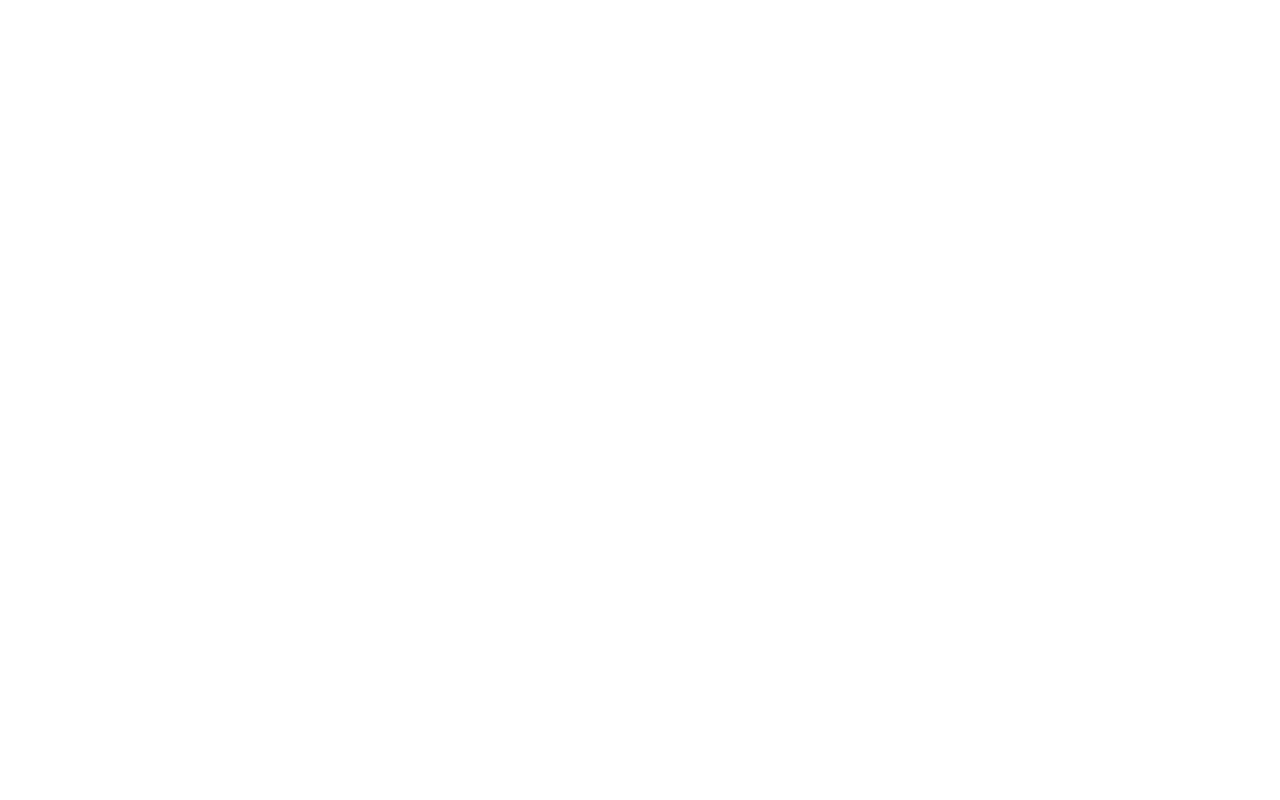
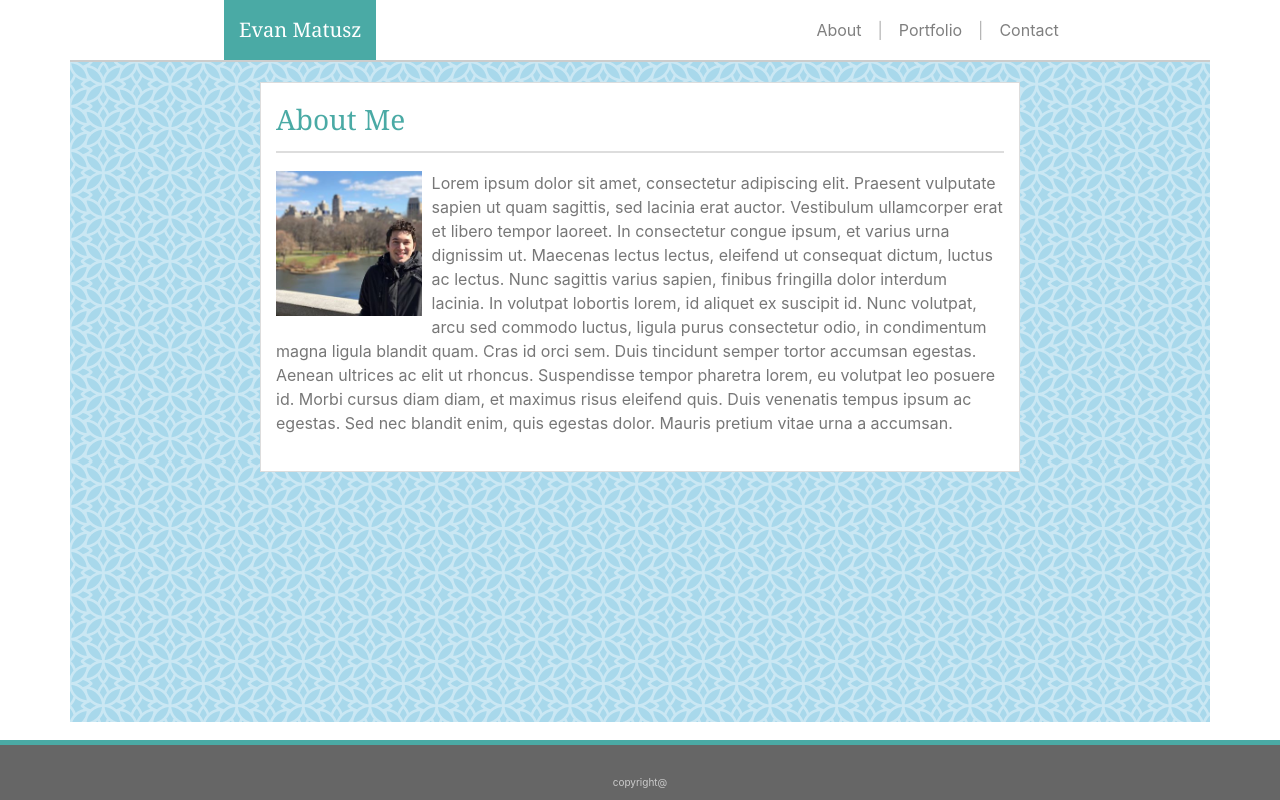
Before and after one commit to Ematusz/Evan-Matusz-prework, a plain HTML site: page Module-1_Assessment/index.html in a window 1280 px wide. Drawn offline with nearby package versions, Linux system fonts and the light colour scheme.

Commit message:
finished about page.

```diff
--- /dev/null
+++ b/Module-1_Assessment/assets/css/index.css
@@ -0,0 +1,73 @@
+
+p {
+    color: #777777;
+}
+html, body {
+    height: 100%;
+}
+.container {
+    width: 100%;
+}
+#profile_pic {
+    float: left;
+    width: 20%;
+    margin-right: 10px;
+}
+
+.navbar {
+    height: 60px;
+    background-color: #ffffff;
+}
+.navbar-brand {
+    height: 60px;
+    padding: 15px;
+    font-family: 'Georgia', Times, Times New Roman, serif;
+    background: #4aaaa5;
+}
+
+.navbar-brand p {
+    color: #ffffff;
+}
+
+#content_row {
+    border-top: #cccccc solid 2px;;
+    background: url(../images/bush.png);
+    padding-top: 20px;
+    padding-bottom: 250px;
+}
+
+#content_row .col-8 {
+    width: 960px;
+    background: #ffffff;
+    border: #dddddd solid 1px;
+}
+#content_row h3 {
+    font-family: 'Georgia', Times, Times New Roman, serif;
+    color: #4aaaa5;
+}
+
+#content_rowA {
+    padding-top: 20px;
+}
+#content_rowB {
+    padding-top: 10px;
+    padding-bottom: 20px;
+}
+
+#content_rowA h3 {
+    height: 50px;
+    border-bottom: #dddddd solid 2px
+}
+
+.footer {
+    height: 7.5%;
+    font-size: 10px;
+    border-top: #4aaaa5 solid 5px;
+    background: #666666;
+    text-align: center;
+}
+.footer p {
+    position: relative;
+    top: 30px;
+    color: #cccccc;
+}
--- /dev/null
+++ b/Module-1_Assessment/assets/css/reset.css
@@ -0,0 +1,48 @@
+/* http://meyerweb.com/eric/tools/css/reset/
+   v2.0 | 20110126
+   License: none (public domain)
+*/
+
+html, body, div, span, applet, object, iframe,
+h1, h2, h3, h4, h5, h6, p, blockquote, pre,
+a, abbr, acronym, address, big, cite, code,
+del, dfn, em, img, ins, kbd, q, s, samp,
+small, strike, strong, sub, sup, tt, var,
+b, u, i, center,
+dl, dt, dd, ol, ul, li,
+fieldset, form, label, legend,
+table, caption, tbody, tfoot, thead, tr, th, td,
+article, aside, canvas, details, embed,
+figure, figcaption, footer, header, hgroup,
+menu, nav, output, ruby, section, summary,
+time, mark, audio, video {
+	margin: 0;
+	padding: 0;
+	border: 0;
+	font-size: 100%;
+	font: inherit;
+	vertical-align: baseline;
+}
+/* HTML5 display-role reset for older browsers */
+article, aside, details, figcaption, figure,
+footer, header, hgroup, menu, nav, section {
+	display: block;
+}
+body {
+	line-height: 1;
+}
+ol, ul {
+	list-style: none;
+}
+blockquote, q {
+	quotes: none;
+}
+blockquote:before, blockquote:after,
+q:before, q:after {
+	content: '';
+	content: none;
+}
+table {
+	border-collapse: collapse;
+	border-spacing: 0;
+}
--- a/Module-1_Assessment/contact.html
+++ b/Module-1_Assessment/contact.html
@@ -0,0 +1,51 @@
+<!DOCTYPE html>
+<html lang="en">
+    <head>
+        <meta charset="UTF-8">
+        <meta name="viewport" content="width=device-width, initial-scale=1.0">
+        <meta http-equiv="X-UA-Compatible" content="ie=edge">
+        <title>Document</title>
+        <link rel="stylesheet" href="assets/css/reset.css">
+        <link rel="stylesheet" href="https://stackpath.bootstrapcdn.com/bootstrap/4.4.1/css/bootstrap.min.css" integrity="sha384-Vkoo8x4CGsO3+Hhxv8T/Q5PaXtkKtu6ug5TOeNV6gBiFeWPGFN9MuhOf23Q9Ifjh" crossorigin="anonymous">
+        <link rel="stylesheet" href="assets/css/index.css">
+    </head>
+    <body>
+        <nav class="navbar mb-0 navbar-expand-lg navbar-light">
+                <span class="navbar-brand mb-0 h1 offset-2"><p>Evan Matusz</p></span>
+            <button class="navbar-toggler" type="button" data-toggle="collapse" data-target="#navbarNav" aria-controls="navbarNav" aria-expanded="false" aria-label="Toggle navigation">
+                <span class="navbar-toggler-icon"></span>
+            </button>
+            <div class="collapse navbar-collapse offset-4" role="navigation" id="navbarNav">
+                <ul class="navbar-nav">
+                    <li class="nav-item">
+                        <a class="nav-link" data-toggle="tab" href="index.html">About</a>
+                    </li>
+                    <li class="nav-item">
+                        <a class="nav-link disabled">|</a>
+                    </li>
+                    <li class="nav-item">
+                        <a class="nav-link" data-toggle="tab" href="portfolio.html">Portfolio</a>
+                    </li>
+                    <li class="nav-item">
+                        <a class="nav-link disabled">|</a>
+                    </li>
+                    <li class="nav-item">
+                        <a class="nav-link" data-toggle="tab" href="contact.html">Contact</a>
+                    </li>
+                </ul>
+            </div>
+        </nav>
+        <div class="container d-flex flex-column">
+            <div id="content_row" class="row flex-grow-1 justify-content-center">
+                <div class="col-8">
+
+                </div>
+            </div>
+        </div>
+        <div class="footer fixed-bottom">
+            <div class="col">
+                <p>copyright@</p>
+            </div>
+        </div>
+    </body>
+</html>
--- a/Module-1_Assessment/index.html
+++ b/Module-1_Assessment/index.html
@@ -0,0 +1,61 @@
+<!DOCTYPE html>
+<html lang="en">
+    <head>
+        <meta charset="UTF-8">
+        <meta name="viewport" content="width=device-width, initial-scale=1.0">
+        <meta http-equiv="X-UA-Compatible" content="ie=edge">
+        <title>Document</title>
+        <link rel="stylesheet" href="assets/css/reset.css">
+        <link rel="stylesheet" href="https://stackpath.bootstrapcdn.com/bootstrap/4.4.1/css/bootstrap.min.css" integrity="sha384-Vkoo8x4CGsO3+Hhxv8T/Q5PaXtkKtu6ug5TOeNV6gBiFeWPGFN9MuhOf23Q9Ifjh" crossorigin="anonymous">
+        <link rel="stylesheet" href="assets/css/index.css">
+    </head>
+    <body>
+        <nav class="navbar mb-0 navbar-expand-lg navbar-light">
+                <span class="navbar-brand mb-0 h1 offset-2"><p>Evan Matusz</p></span>
+            <button class="navbar-toggler" type="button" data-toggle="collapse" data-target="#navbarNav" aria-controls="navbarNav" aria-expanded="false" aria-label="Toggle navigation">
+                <span class="navbar-toggler-icon"></span>
+            </button>
+            <div class="collapse navbar-collapse offset-4" role="navigation" id="navbarNav">
+                <ul class="navbar-nav">
+                    <li class="nav-item">
+                        <a class="nav-link" data-toggle="tab" href="index.html">About</a>
+                    </li>
+                    <li class="nav-item">
+                        <a class="nav-link disabled">|</a>
+                    </li>
+                    <li class="nav-item">
+                        <a class="nav-link" data-toggle="tab" href="portfolio.html">Portfolio</a>
+                    </li>
+                    <li class="nav-item">
+                        <a class="nav-link disabled">|</a>
+                    </li>
+                    <li class="nav-item">
+                        <a class="nav-link" data-toggle="tab" href="contact.html">Contact</a>
+                    </li>
+                </ul>
+            </div>
+        </nav>
+        <div class="container d-flex flex-column">
+            <div id="content_row" class="row flex-grow-1 justify-content-center">
+                <div class="col-8">
+                    <div id="content_rowA" class="row">
+                        <div class="col-12">
+                            <h3>About Me</h3>
+                        </div>
+                    </div>
+                    <div id="content_rowB" class="row">
+                        <div class="col">
+                            <img src="assets/images/profile_pic.jpg" id="profile_pic" alt="profile_pic">
+                            <p>Lorem ipsum dolor sit amet, consectetur adipiscing elit. Praesent vulputate sapien ut quam sagittis, sed lacinia erat auctor. Vestibulum ullamcorper erat et libero tempor laoreet. In consectetur congue ipsum, et varius urna dignissim ut. Maecenas lectus lectus, eleifend ut consequat dictum, luctus ac lectus. Nunc sagittis varius sapien, finibus fringilla dolor interdum lacinia. In volutpat lobortis lorem, id aliquet ex suscipit id. Nunc volutpat, arcu sed commodo luctus, ligula purus consectetur odio, in condimentum magna ligula blandit quam. Cras id orci sem. Duis tincidunt semper tortor accumsan egestas. Aenean ultrices ac elit ut rhoncus. Suspendisse tempor pharetra lorem, eu volutpat leo posuere id. Morbi cursus diam diam, et maximus risus eleifend quis. Duis venenatis tempus ipsum ac egestas. Sed nec blandit enim, quis egestas dolor. Mauris pretium vitae urna a accumsan.</p>
+                        </div>
+                    </div>
+                </div>
+            </div>
+        </div>
+        <div class="footer fixed-bottom">
+            <div class="col">
+                <p>copyright@</p>
+            </div>
+        </div>
+    </body>
+</html>
```
Also changed, not shown: Bootstrap_Assessment/index.html (+2 -2 lines), Module-1_Assessment/portfolio.html (+51 -0 lines), Module-1_Assessment/assets/css/contact.css (added), Module-1_Assessment/assets/css/portfolio.css (added), Module-1_Assessment/assets/images/bush.png (added), Module-1_Assessment/assets/images/bush/readme.txt (added), Module-1_Assessment/assets/images/profile_pic.jpg (added), Module-1_Assessment/assets/images/test_image4.png (added), Module-1_Assessment/assets/images/test_image5.png (added), Module-1_Assessment/assets/images/test_image6.png (added).
